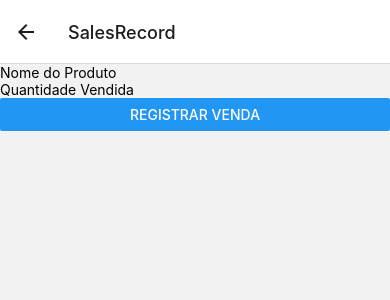
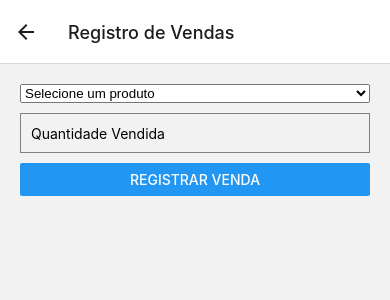
Before and after one commit to kabitschke/JA, a React Native app: screen /SalesRecord in a window 390 px wide. Shown: the top 300 px of the page. Built offline with nearby package versions, Linux system fonts and the light colour scheme.

Commit message:
Registro de vendas atualizado

```diff
--- a/App.tsx
+++ b/App.tsx
@@ -9,17 +9,38 @@ import SalesRecordScreen from './screens/SalesRecordScreen';
 
 const Stack = createStackNavigator();
 
+
+
 const App = () => {
   return (
     <NavigationContainer>
-      <Stack.Navigator initialRouteName="Home">
-        <Stack.Screen name="Home" component={HomeScreen} />
-        <Stack.Screen name="AddProduct" component={AddProductScreen} />
-        <Stack.Screen name="ProductList" component={ProductListScreen} />
-        <Stack.Screen name="SalesRecord" component={SalesRecordScreen} />
+      <Stack.Navigator
+        initialRouteName="Home"
+
+      >
+        <Stack.Screen
+          name="Home"
+          component={HomeScreen}
+          options={{ title: 'JA Lanches' }}
+        />
+        <Stack.Screen
+          name="AddProduct"
+          component={AddProductScreen}
+          options={{ title: 'Adicionar Produto' }}
+        />
+        <Stack.Screen
+          name="ProductList"
+          component={ProductListScreen}
+          options={{ title: 'Lista de Produtos' }}
+        />
+        <Stack.Screen
+          name="SalesRecord"
+          component={SalesRecordScreen}
+          options={{ title: 'Registro de Vendas' }}
+        />
       </Stack.Navigator>
     </NavigationContainer>
   );
-};
+}
 
 export default App;
--- a/package.json
+++ b/package.json
@@ -9,6 +9,8 @@
     "web": "expo start --web"
   },
   "dependencies": {
+    "@react-native-async-storage/async-storage": "1.23.1",
+    "@react-native-picker/picker": "^2.7.7",
     "@react-navigation/native": "^6.1.18",
     "@react-navigation/stack": "^6.4.1",
     "expo": "~51.0.26",
@@ -16,8 +18,7 @@
     "react": "18.2.0",
     "react-native": "0.74.5",
     "react-native-safe-area-context": "^4.10.8",
-    "react-native-screens": "^3.34.0",
-    "@react-native-async-storage/async-storage": "1.23.1"
+    "react-native-screens": "^3.34.0"
   },
   "devDependencies": {
     "@babel/core": "^7.20.0",
--- a/screens/ProductListScreen.jsx
+++ b/screens/ProductListScreen.jsx
@@ -27,7 +27,7 @@ import AsyncStorage from '@react-native-async-storage/async-storage';
         renderItem={({ item }) => (
           <View>
             <Text>{item.name}</Text>
-            <Text>Quantity: {item.quantity}</Text>
+            <Text>Quantidade: {item.quantity}</Text>
           </View>
         )}
       />
--- a/screens/SalesRecordScreen.jsx
+++ b/screens/SalesRecordScreen.jsx
@@ -1,22 +1,96 @@
-import React, { useState } from 'react';
-import { View, TextInput, Button } from 'react-native';
+import * as React from 'react';
+import { View, Button, TextInput, Alert, StyleSheet } from 'react-native';
+import AsyncStorage from '@react-native-async-storage/async-storage';
+import { Picker } from '@react-native-picker/picker';
 
-const SalesRecordScreen = ({ navigation }) => {
-  const [productName, setProductName] = useState('');
-  const [quantitySold, setQuantitySold] = useState('');
 
-  const recordSale = () => {
-    // Lógica para registrar a venda e atualizar o estoque
-    navigation.goBack();
+  const  SalesRecordScreen = ({ navigation }) => {
+  const [selectedProduct, setSelectedProduct] = React.useState('');
+  const [quantitySold, setQuantitySold] = React.useState('');
+  const [products, setProducts] = React.useState([]);
+
+  // Carregar produtos do AsyncStorage
+  React.useEffect(() => {
+    const loadProducts = async () => {
+      try {
+        const storedProducts = await AsyncStorage.getItem('products');
+        const products = storedProducts ? JSON.parse(storedProducts) : [];
+        setProducts(products);
+      } catch (e) {
+        console.error('Failed to load products', e);
+      }
+    };
+
+    loadProducts();
+  }, []);
+
+  const registerSale = async () => {
+    if (!selectedProduct || quantitySold === '') {
+      Alert.alert('Por favor, selecione um produto e insira a quantidade vendida.');
+      return;
+    }
+
+    const productIndex = products.findIndex(product => product.name === selectedProduct);
+    if (productIndex === -1) {
+      Alert.alert('Produto não encontrado.');
+      return;
+    }
+
+    const selectedProductData = products[productIndex];
+    const newQuantity = selectedProductData.quantity - parseInt(quantitySold);
+
+    if (newQuantity < 0) {
+      Alert.alert('Quantidade insuficiente em estoque.');
+      return;
+    }
+
+    // Atualiza o produto com a nova quantidade
+    const updatedProducts = [...products];
+    updatedProducts[productIndex] = { ...selectedProductData, quantity: newQuantity };
+
+    // Salva os produtos atualizados no AsyncStorage
+    try {
+      await AsyncStorage.setItem('products', JSON.stringify(updatedProducts));
+      Alert.alert('Venda registrada com sucesso!');
+      navigation.goBack(); // Navega de volta à tela anterior
+    } catch (e) {
+      Alert.alert('Erro ao registrar venda.');
+    }
   };
 
   return (
-    <View>
-      <TextInput placeholder="Nome do Produto" value={productName} onChangeText={setProductName} />
-      <TextInput placeholder="Quantidade Vendida" value={quantitySold} onChangeText={setQuantitySold} keyboardType="numeric" />
-      <Button title="Registrar Venda" onPress={recordSale} />
+    <View style={styles.container}>
+      <Picker
+        selectedValue={selectedProduct}
+        onValueChange={(itemValue) => setSelectedProduct(itemValue)}
+      >
+        <Picker.Item label="Selecione um produto" value="" />
+        {products.map((product, index) => (
+          <Picker.Item key={index} label={product.name} value={product.name} />
+        ))}
+      </Picker>
+      <TextInput
+        placeholder="Quantidade Vendida"
+        value={quantitySold}
+        onChangeText={setQuantitySold}
+        keyboardType="numeric"
+        style={styles.input}
+      />
+      <Button title="Registrar Venda" onPress={registerSale} />
     </View>
   );
-};
+}
+export default SalesRecordScreen;
 
-export default SalesRecordScreen;
+const styles = StyleSheet.create({
+  container: {
+    padding: 20,
+  },
+  input: {
+    height: 40,
+    borderColor: 'gray',
+    borderWidth: 1,
+    marginVertical: 10,
+    paddingHorizontal: 10,
+  },
+});
```
Also changed, not shown: screens/AddProductScreen.jsx (line endings or trailing spaces), 1 other file (tests, documents, lock files or other folders).
